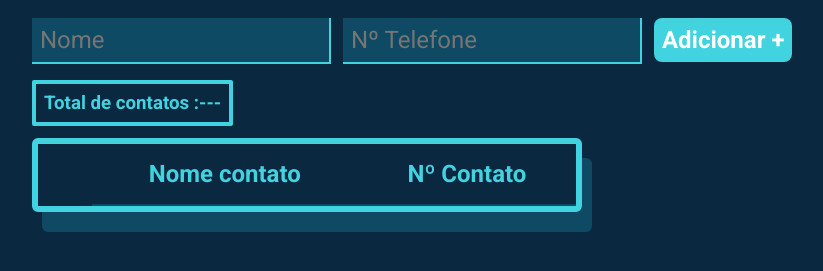
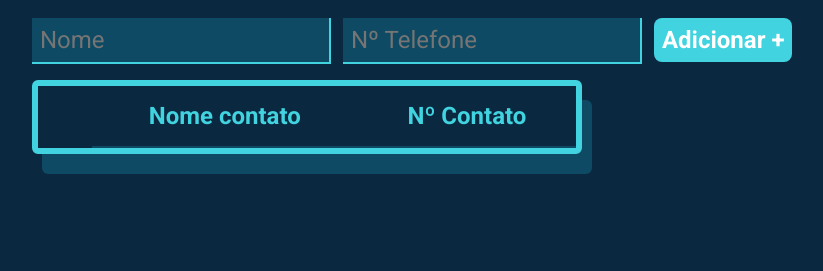
Before and after one commit to MGB86/projeto_agenda_contatos, a plain HTML site: page index.html in a window 1280 px wide. Shown: the part 169-440 px from the top of the page, without its empty margins (128-951 px from the left). Drawn offline with Linux system fonts and the light colour scheme.

Commit message:
Remove soma dos contatos

```diff
--- a/index.html
+++ b/index.html
@@ -30,10 +30,7 @@
             <tbody>
             </tbody>
         </div>
-        <div class="mostra-total">
-            <h3>Total de contatos : </h3>
-            <h3 id="soma-contatos">---</h3>
-        </div>
+
         <script src="/main.js"></script>
 </body>
 </html>
--- a/main.css
+++ b/main.css
@@ -94,16 +94,3 @@ table tbody img {
     border-bottom: 1px;
     width: 10%;
 }
-
-.mostra-total {
-    width: 100%;
-    max-width: fit-content;
-    border: 4px solid #41d3e0;
-    color: #41d3e0;
-    border-radius: 2px;
-    padding: 8px;
-    margin-bottom: 12px;
-    display: flex;
-    justify-content: space-evenly;
-    align-items: center;
-}
--- a/main.js
+++ b/main.js
@@ -56,19 +56,3 @@ function refreshTable(){
     const corpoTabela = document.querySelector('tbody');
     corpoTabela.innerHTML = linhas;
 }
-
-function refreshSoma(){
-    const somaTotal = somaFinal();
-
-    document.getElementById('soma-contatos').innerHTML = somaTotal;
-}
-
-function somaFinal(){
-    let somaContatos = 0;
-
-    for (i = 0; i < contatos.length; i++){
-        somaContatos += contatos[i];
-    }
-
-    return contatos.length;
-}
```
